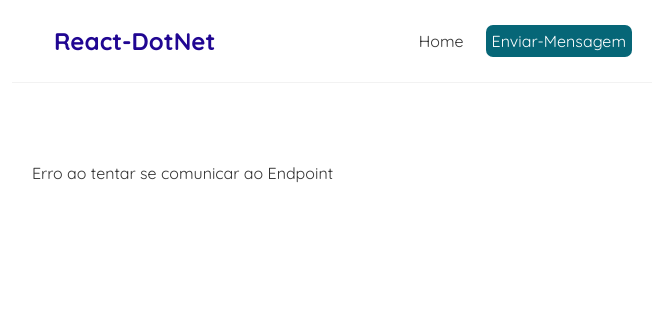
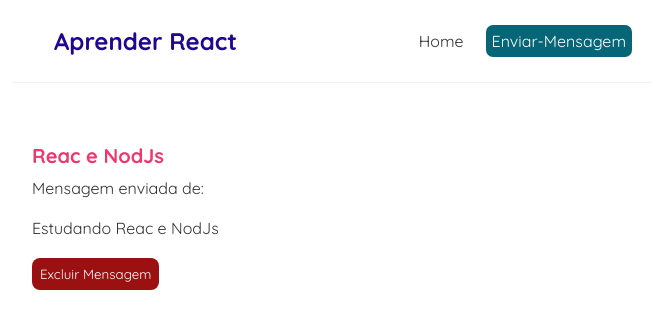
Before and after one commit to Olifrans/full-course-react-olifrans-blog, a React (Create React App) app: page /mensagen/1 in a window 1280 px wide. Shown: the top 328 px of the page, without its empty margins (308-971 px from the left). Built offline with nearby package versions, Linux system fonts and the light colour scheme; no server answers; data requests are answered from the project's data file.

Commit message:
Final proj estudo

```diff
--- a/data/db.json
+++ b/data/db.json
@@ -1,3 +1,10 @@
 {
-  "mensagens": []
+  "mensagens": [
+    {
+      "title": "Reac e NodJs",
+      "body": "Estudando Reac e NodJs",
+      "author": "",
+      "id": 1
+    }
+  ]
 }
--- a/src/App.js
+++ b/src/App.js
@@ -3,6 +3,7 @@ import DetailsMsn from "./DetailsMsn";
 import Create from "./Create";
 import Home from "./Home";
 import Navbar from "./Navbar";
+import NotFound from "./NotFound";
 
 function App() {
   return (
@@ -20,6 +21,9 @@ function App() {
             <Route path="/mensagen/:id">
               <DetailsMsn />
             </Route>
+            <Route path="*">
+              <NotFound />
+            </Route>
           </Switch>
         </div>
       </div>
--- a/src/DetailsMsn.js
+++ b/src/DetailsMsn.js
@@ -25,7 +25,7 @@ const DetailsMsn = () => {
       {mensagen && (
         <article>
           <h2>{mensagen.title}</h2>
-          <p>Esta mensagem foi enviada de: {mensagen.author}</p>
+          <p>Mensagem enviada de: {mensagen.author}</p>
           <div>{mensagen.body}</div>
           <button onClick={handleClickDelete}>Excluir Mensagem</button>
         </article>
--- a/src/Home.js
+++ b/src/Home.js
@@ -10,10 +10,10 @@ const Home = () => {
 
   return (
     <div className="home">
-      <h3>Randômico Perfeito Irracional Infinito Fibonacci.</h3>
+      <h3>Randômico Irracional Infinito Fibonacci.</h3>
       <p> {Math.random() * 1.618} </p>
       <br />
-      <h3>ITI - Instituto Tecnológico Inovação</h3>
+      <h3>Estudando React</h3>
       <br />
 
       {error && <div>{error}</div>}
--- a/src/Navbar.js
+++ b/src/Navbar.js
@@ -4,7 +4,7 @@ const Navbar = () => {
   return (
     <nav className="navbar">
       <Link to="/">
-        <h1>React-DotNet</h1>
+        <h1>Aprender React</h1>
       </Link>
 
       <div className="links">
--- /dev/null
+++ b/src/NotFound.js
@@ -0,0 +1,13 @@
+import { Link } from "react-router-dom";
+
+const NotFound = () => {
+  return (
+    <div className="not-found">
+      <h2>Ops!</h2>
+      <p>Pagina não encotrada</p>
+      <Link to="/">Volta a pagina inicial</Link>
+    </div>
+  );
+};
+
+export default NotFound;
```
